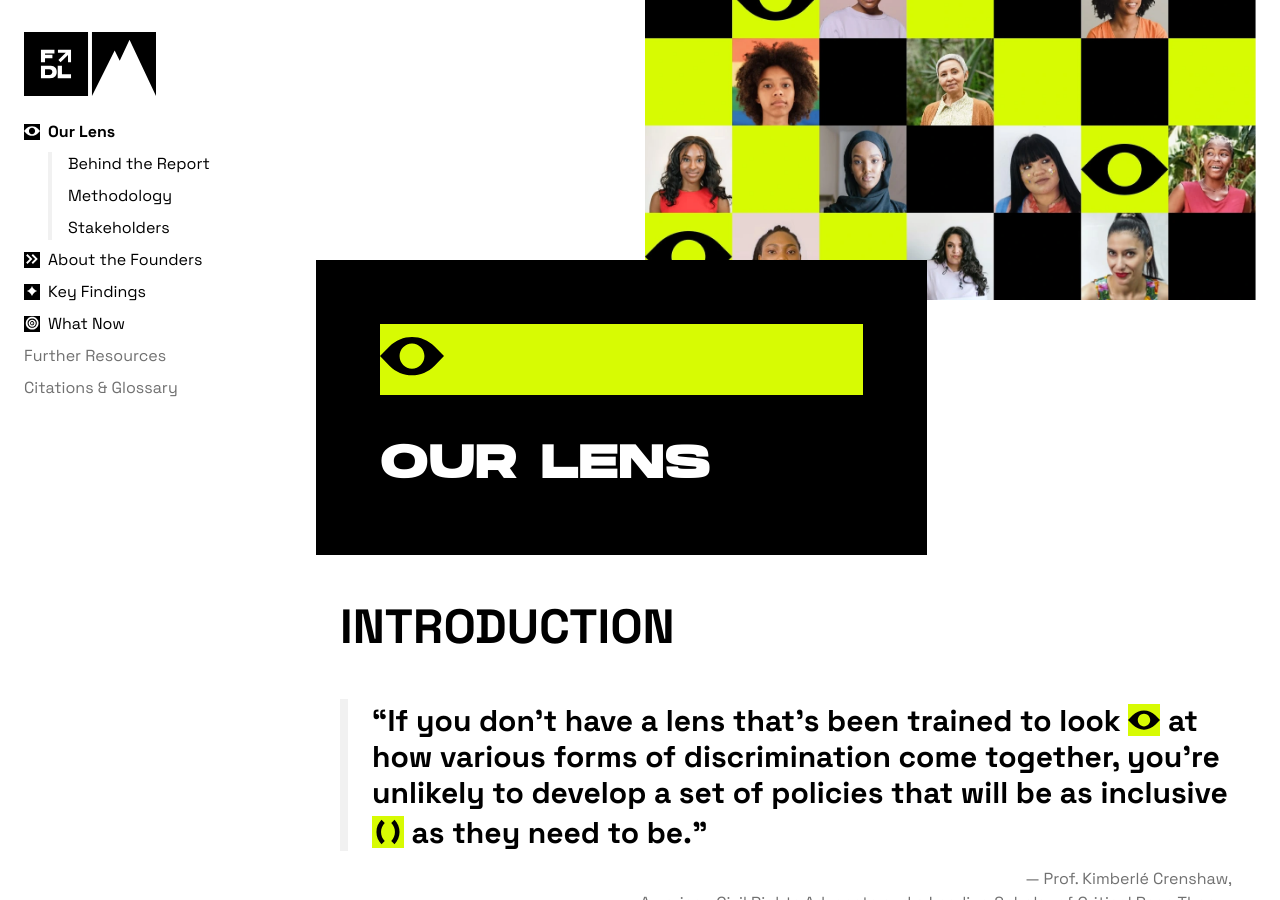
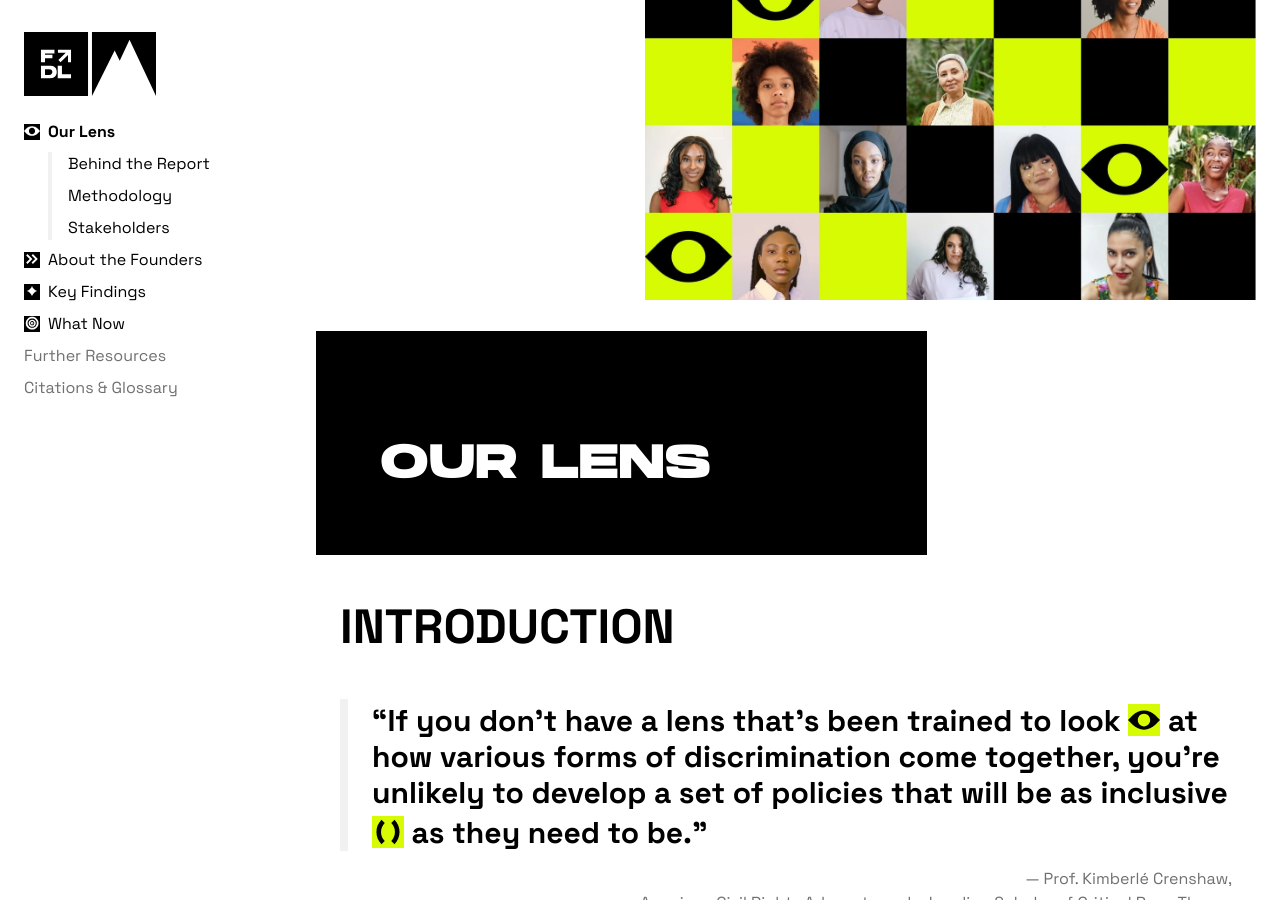
Before and after one commit to Founderland/Report, a Jekyll site: the page built from index.html, in a window 1280 px wide and 900 px high, scrolled down 1043 px. Built offline with Jekyll 4.4.1, drawn with Linux system fonts in a browser that asks for light colours.

Commit message:
section head styling

```diff
--- a/_includes/section-1.html
+++ b/_includes/section-1.html
@@ -6,9 +6,6 @@
 <div class="section-head">
     <img src="assets/images/Section-1-min.webp" alt="A Photo Grid of Women of Color.">
     <div class="title-card">
-        <div class="bg-lime symbol-wrapper">
-            <i class="symbol Visibility black"></i>
-        </div>
         <h1 class="mb-0">Our Lens</h1>
     </div>
 </div>
--- a/_includes/section-2.html
+++ b/_includes/section-2.html
@@ -6,9 +6,6 @@
 <div class="section-head">
     <img src="assets/images/Section-2-min.webp" alt="A Photo Grid of Women of Color.">
     <div class="title-card">
-        <div class="bg-lime symbol-wrapper">
-            <i class="symbol Forward black"></i>
-        </div>
         <h1 class="mb-0">Making of a Founder</h1>
     </div>
 </div>
--- a/_includes/section-3.html
+++ b/_includes/section-3.html
@@ -6,9 +6,6 @@
 <div class="section-head">
     <img src="assets/images/Section-3-min.webp" alt="A Photo Grid of Women of Color.">
     <div class="title-card">
-        <div class="bg-lime symbol-wrapper">
-            <i class="symbol Emerging black"></i>
-        </div>
         <h1 class="mb-0">Key Findings</h1>
     </div>
 </div>
--- a/_includes/section-4.html
+++ b/_includes/section-4.html
@@ -6,9 +6,6 @@
 <div class="section-head">
     <img src="assets/images/Section-4-min.webp" alt="A Photo Grid of Women of Color.">
     <div class="title-card">
-        <div class="bg-lime symbol-wrapper">
-            <i class="symbol Goals black"></i>
-        </div>
         <h1 class="mb-0">Implications</h1>
     </div>
 </div>
--- a/assets/styles/input.css
+++ b/assets/styles/input.css
@@ -724,6 +724,9 @@ nav.active {
     position: relative;
     @apply mt-20;
 }
+.section-head img {
+    z-index: 10;
+}
 .section-head img,
 .section-head .title-card {
     width: 100vw;
--- a/assets/styles/output.css
+++ b/assets/styles/output.css
@@ -1698,6 +1698,10 @@ nav.active {
   margin-top: 5rem;
 }
 
+.section-head img {
+  z-index: 10;
+}
+
 .section-head img,
 .section-head .title-card {
   width: 100vw;
```
